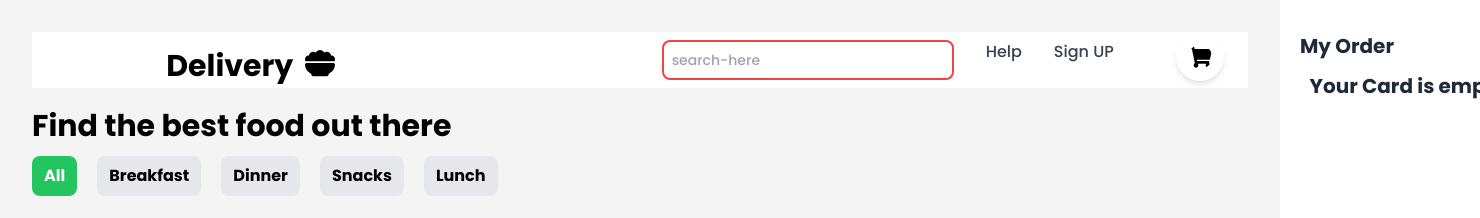
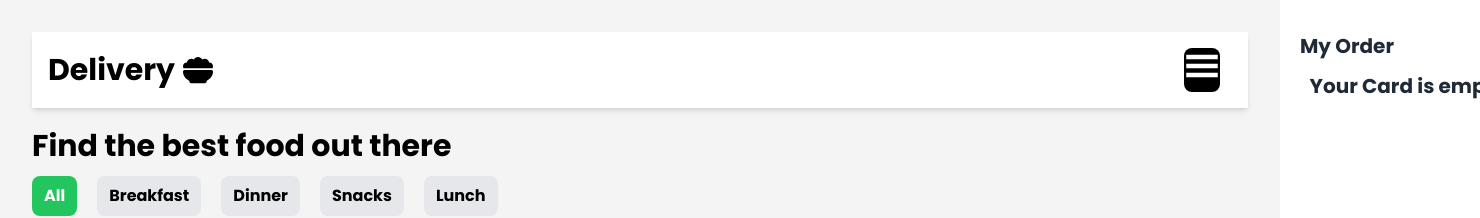
Before and after one commit to sushil-sagar05/Food-delivery-App, a React (Vite) app: page / in a window 1280 px wide. Shown: the top 218 px of the page, 1480 px wide, since content can reach past the window. Built offline with nearby package versions, Linux system fonts and the light colour scheme.

Commit message:
Make pages responsive

```diff
--- a/package.json
+++ b/package.json
@@ -10,6 +10,7 @@
     "preview": "vite preview"
   },
   "dependencies": {
+    "@gsap/react": "^2.1.2",
     "@reduxjs/toolkit": "^2.2.7",
     "react": "^18.3.1",
     "react-dom": "^18.3.1",
--- a/src/App.jsx
+++ b/src/App.jsx
@@ -2,7 +2,6 @@
 import './App.css'
 import { BrowserRouter, Route, RouterProvider, Routes, createBrowserRouter, createRoutesFromElements} from 'react-router-dom'
 import Home from './Pages/Home.jsx'
-import Success from './Pages/Success.jsx'
 import Layout from './Layout.jsx'
 import Error from './Pages/Error.jsx'
 import SignUp from './Pages/SignUp.jsx'
--- a/src/Components/Cart.jsx
+++ b/src/Components/Cart.jsx
@@ -15,7 +15,7 @@ function Cart() {
   const ClearCart = () => {dispatch(clearCart())}
   return (
     <>
-    <div className={`fixed p-5 right-0 top-0 w-[20vw] h-full bg-white ${activeCart ? "translate-x-0" : "translate-x-full"} transition-all duration-500 z-50`}>
+    <div className={`fixed p-5 right-0 top-0 w-[20vw] h-1/2 bg-white ${activeCart ? "translate-x-0" : "translate-x-full"} transition-all duration-500 z-50`}>
         <div className='flex justify-between items-center my-3'>
             <span className='text-xl font-bold text-gray-800'>My Order</span>
             <IoMdClose
@@ -39,7 +39,7 @@ function Cart() {
     </div>
     <FaShoppingCart
     onClick={()=> setactiveCart(!activeCart)}
-    className={`rounded-full bg-white shadow-md  cursor-pointer hover:bg-yellow-400  text-5xl p-3 fixed top-[33px] right-[3.5rem] ${totalqty > 0 && "animate-bounce delay-500 transition-all" }`}/>
+    className={`rounded-full bg-white shadow-md  cursor-pointer hover:bg-yellow-400  text-5xl p-3 fixed top-[250px] right-[3.5rem] ${totalqty > 0 && "animate-bounce delay-500 transition-all" }`}/>
     </>
   )
 }
--- /dev/null
+++ b/src/Components/Hamburger.jsx
@@ -0,0 +1,57 @@
+import React, { useState, useRef, useEffect } from 'react';
+import { GiHamburgerMenu } from 'react-icons/gi';
+import { RxCross1 } from "react-icons/rx";
+import gsap from 'gsap';
+import { Link } from 'react-router-dom';
+
+function Hamburger() {
+  const [hamburgerOpen, setHamburgerOpen] = useState(false);
+  const hamburgerRef = useRef(null);
+  useEffect(() => {
+    if (hamburgerOpen) {
+      gsap.to(hamburgerRef.current, {
+        duration: 0.5,
+        opacity: 1,
+        x:0,
+        // y:0,
+        ease: 'power3.out'
+      });
+    } else {
+      gsap.to(hamburgerRef.current, {
+        duration: 0.5,
+        opacity: 0,
+        x: 200,
+        ease: 'power3.in'
+      });
+    }
+  }, [hamburgerOpen]);
+
+  const toggleButton = () => {
+    setHamburgerOpen(!hamburgerOpen);
+
+  };
+
+  return (
+    <div>
+      <button   onClick={toggleButton}>
+        {hamburgerOpen? <RxCross1/>:<GiHamburgerMenu />}
+        </button>
+      <div ref={hamburgerRef}
+      className='bg-white mt-8 rounded-lg h-24 text-xl text-center w-24 cursor-pointer text-black'
+      style={{ opacity: 0, position: 'absolute', top: '65px', right:'0' }}>
+        {/* Menu content */}
+        <ul className='border rounded-lg '>
+         <Link to='/login'><li className=''>Login</li></Link>
+          <hr />
+
+         <Link to='/signup'><li>signup</li></Link>
+          <hr />
+          <Link to='/help'><li>Help</li></Link>
+          <hr />
+        </ul>
+      </div>
+    </div>
+  );
+}
+
+export default Hamburger;
--- a/src/Components/Header/CategoryMenu.jsx
+++ b/src/Components/Header/CategoryMenu.jsx
@@ -1,47 +1,48 @@
-import React,{useEffect, useState} from 'react'
-import FoodData from "../../Data/Fooddata"
-import {useDispatch, useSelector} from 'react-redux'
+import React, { useEffect, useState } from 'react';
+import FoodData from "../../Data/Fooddata";
+import { useDispatch, useSelector } from 'react-redux';
 import { setCategory } from '../../Redux/Slices/CategorySlice';
 
 function CategoryMenu() {
-  const[categories, setCategories] = useState([]);
+  const [categories, setCategories] = useState([]);
 
   const listUniqueCategories = () => {
-    const uniqueCategories = [...new Set(FoodData.map((food) => food.category))]
-    setCategories(uniqueCategories)
-    console.log(uniqueCategories)
-  }
+    const uniqueCategories = [...new Set(FoodData.map((food) => food.category))];
+    setCategories(uniqueCategories);
+    console.log(uniqueCategories);
+  };
 
   useEffect(() => {
-      listUniqueCategories()
-  },[])
+    listUniqueCategories();
+  }, []);
 
-  const dispatch = useDispatch()
-  const selectedCategory = useSelector((state) => state.category.category)
+  const dispatch = useDispatch();
+  const selectedCategory = useSelector((state) => state.category.category);
 
   return (
     <div className='mt-5'>
       <h3 className='font-bold flex mb-3 text-3xl'>Find the best food out there</h3>
-        <div className='flex gap-5'>
+      <div className='flex flex-wrap gap-2 md:gap-5'>
         <button
-            onClick={()=> dispatch(setCategory("All"))}
-            className={`px-3 py-2  bg-gray-200 font-bold rounded-lg hover:bg-green-500 hover:text-white ${selectedCategory === "All" && "bg-green-500 text-white"}`}>
+          onClick={() => dispatch(setCategory("All"))}
+          className={`px-3 py-2 bg-gray-200 font-bold rounded-lg hover:bg-green-500 hover:text-white ${selectedCategory === "All" && "bg-green-500 text-white"}`}
+        >
           All
         </button>
-               {
-                categories.map((category,index) => {
+        {categories.map((category, index) => {
           return (
             <button
               onClick={() => dispatch(setCategory(category))}
-                    key={index} className={`px-3 py-2  bg-gray-200 font-bold rounded-lg hover:bg-green-500 hover:text-white  ${selectedCategory === category && "bg-green-500 text-white"}`}>
+              key={index}
+              className={`px-3 py-2 bg-gray-200 font-bold rounded-lg hover:bg-green-500 hover:text-white ${selectedCategory === category && "bg-green-500 text-white"}`}
+            >
               {category}
             </button>
-                  )
-                })
-               }
+          );
+        })}
       </div>
     </div>
-  )
+  );
 }
 
-export default CategoryMenu
+export default CategoryMenu;
--- a/src/Components/Header/Header.jsx
+++ b/src/Components/Header/Header.jsx
@@ -1,66 +1,37 @@
-import React from 'react'
-import { useDispatch } from 'react-redux'
-import { NavLink } from 'react-router-dom'
-import {setSearch} from '../../Redux/Slices/SearchSlice'
-import { Link } from 'react-router-dom'
+import React, { useState } from 'react';
+import { useDispatch } from 'react-redux';
+import { NavLink } from 'react-router-dom';
+import { setSearch } from '../../Redux/Slices/SearchSlice';
+import { Link } from 'react-router-dom';
 import { FaBowlFood } from "react-icons/fa6";
+import Hamburger from '../Hamburger';
+import{ useGSAP} from '@gsap/react'
+import gsap from 'gsap';
+import { FaRegUser } from "react-icons/fa6";
 function Header() {
-    const dispatch = useDispatch()
+  const dispatch = useDispatch();
+  const [isOpen, setIsOpen] = useState(false);
+
   return (
-    <header className='mt-0  outline-1 bg-white '>
-        <nav className='  gap-48   h-14 items-center flex justify-evenly'>
-  <div className="left flex ">
-  <div className="right w-1/2  h-full flex">
-
-            <Link to='/'><h2 className='font-bold text-3xl text-center flex gap-3 text-black pt-3'> Delivery <FaBowlFood /></h2></Link>
+    <header className='bg-white shadow-md'>
+      <nav className='flex items-center justify-between p-4'>
+        <div className="flex items-center">
+          <Link to='/' className='flex items-center text-3xl font-bold text-black'>
+            Delivery <FaBowlFood className='ml-2' />
+          </Link>
         </div>
-  </div>
-  <div className="right">
-  <div
-                        className="hidden justify-between font-bold items-center w-full lg:flex lg:w-auto lg:order-1"
-                        id="mobile-menu-2"
-                    >
-                        <ul className="flex flex-col mt-4 font-medium lg:flex-row lg:space-x-8 lg:mt-0">
-
-                            <li>
-                              <input
-                              type='search'
-                              name='search'
-                              id=""
-                              placeholder='search-here'
-                              autoComplete='off'
-                              onChange={(e) => dispatch(setSearch(e.target.value))}
-                              className='border-red-500 text-sm h-10 p-2 rounded-lg border-2 outline-red-500 '
-                              />
-                            </li>
-                            <li>
-                                <NavLink
-                                to="/Help"
-                                    className={({isActive}) =>
-                                        `block py-2 pr-4 pl-3 duration-200 ${isActive ? "text-orange-700" : "text-gray-700"} border-b border-gray-100 hover:bg-gray-50 lg:hover:bg-transparent lg:border-0 hover:text-orange-700 lg:p-0`
-                                    }
-                                >
-                                    Help
-                                </NavLink>
-                            </li>
-                            <li>
-                                <NavLink
-                                to="/signup"
-                                    className={({isActive}) =>
-                                        `block py-2 pr-4 pl-3 duration-200 ${isActive ? "text-orange-700" : "text-gray-700"} border-b border-gray-100 hover:bg-gray-50 lg:hover:bg-transparent lg:border-0 hover:text-orange-700 lg:p-0`
-                                    }
-                                >
-                                   Sign UP
-                                </NavLink>
-                            </li>
+        <div className="left w-1/2 h-full  flex items-center justify-end ">
+      <div  className='text-4xl mr-3 flex gap-3 rounded-lg text-white bg-black'>
+        {/* <GiHamburgerMenu /> */}
+      <Hamburger  />
+      </div>
+        </div>
+      </nav>
 
 
-                        </ul>
-                    </div>
-  </div>
-  </nav>
-  </header>
-  )
+
+    </header>
+  );
 }
 
-export default Header
+export default Header;
--- a/src/Pages/Success.jsx
+++ /dev/null
@@ -1,9 +0,0 @@
-import React from 'react'
-
-function Success() {
-  return (
-    <div>Success</div>
-  )
-}
-
-export default Success
--- a/src/index.css
+++ b/src/index.css
@@ -9,3 +9,22 @@
 body {
   background: rgb(244 244 244 );
 }
+.hamburger {
+  display: inline-block;
+  cursor: pointer;
+  transition: all 0.3s ease-in-out;
+}
+
+.hamburger-top,
+.hamburger-middle,
+.hamburger-bottom {
+  width: 25px;
+  height: 3px;
+  background-color: #333;
+  margin: 5px 0;
+  transition: all 0.3s ease-in-out;
+}
+
+#menu-btn:checked + .mobile-menu {
+  display: block;
+}
```
Also changed, not shown: 1 other file (tests, documents, lock files or other folders). Lines whose indentation alone changed are shown as unchanged.
